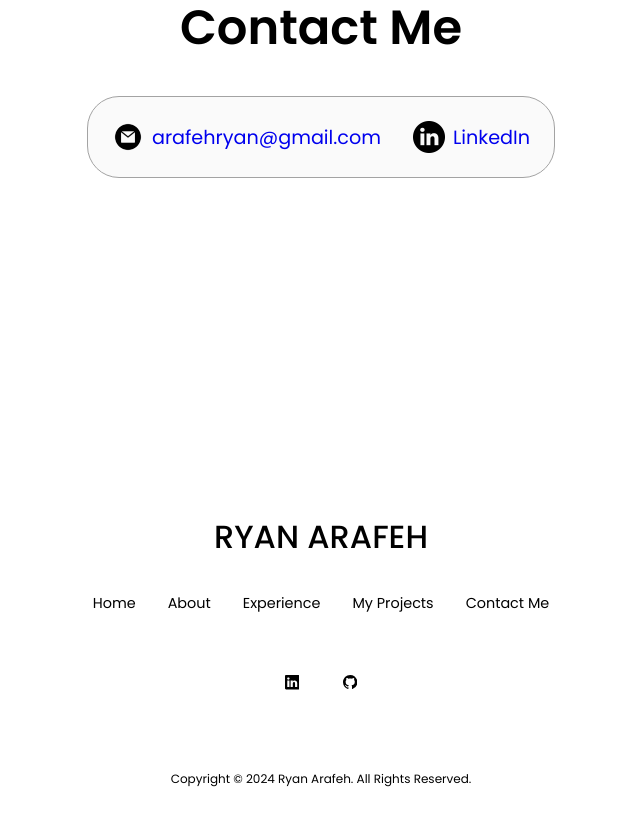
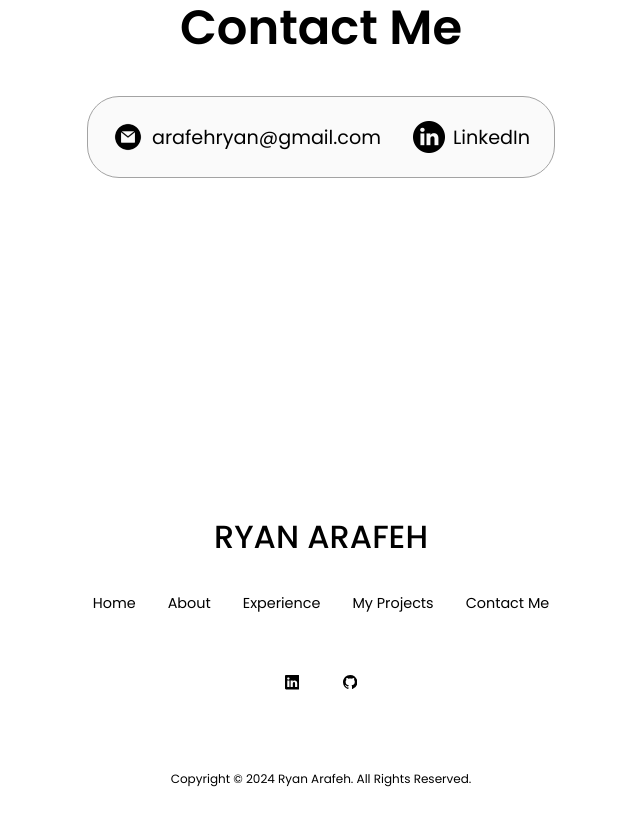
Before and after one commit to issryan/Portfolio, a React (Create React App) app: page / in a window 1280 px wide. Shown: the part 3280-4105 px from the top of the page, without its empty margins (319-959 px from the left). Built offline with nearby package versions, Linux system fonts and the light colour scheme.

Commit message:
modify: contacts links hover effect

```diff
--- a/src/components/contacts/Contacts.jsx
+++ b/src/components/contacts/Contacts.jsx
@@ -17,7 +17,7 @@ const Contacts = () => {
             alt="Email icon"
             className="icon contact-icon email-icon"
           />
-          <p><a href="mailto:arafehryan@gmail.com">arafehryan@gmail.com</a></p>
+          <p><a href="mailto:arafehryan@gmail.com" className='contact-info'>arafehryan@gmail.com</a></p>
         </div>
         <div className="contact-info-container">
           <img
@@ -25,7 +25,7 @@ const Contacts = () => {
             alt="LinkedIn icon"
             className="icon contact-icon"
           />
-          <p><a href="https://www.linkedin.com/in/ryanarafeh">LinkedIn</a></p>
+          <p><a href="https://www.linkedin.com/in/ryanarafeh"className='contact-info'>LinkedIn</a></p>
         </div>
       </div>
     </section>
--- a/src/components/contacts/contacts.css
+++ b/src/components/contacts/contacts.css
@@ -1,22 +1,22 @@
-#contact{
+#contact {
     display: flex;
     justify-content: center;
     flex-direction: column;
     height: 70vh
 }
 
-.contact-info-upper-container{
+.contact-info-upper-container {
     display: flex;
     justify-content: center;
     border-radius: 2rem;
-    border: rgb(53,53,53)0.1rem solid;
-    border-color: rgb(163,163,163);
-    background: rgb(250,250,250);
+    border: rgb(53, 53, 53)0.1rem solid;
+    border-color: rgb(163, 163, 163);
+    background: rgb(250, 250, 250);
     margin: 2rem auto;
     padding: 0.5rem;
 }
 
-.contact-info-container{
+.contact-info-container {
     display: flex;
     align-items: center;
     justify-content: center;
@@ -24,14 +24,29 @@
     margin: 1rem;
 }
 
-.contact-info-container p{
+.contact-info-container p {
     font-size: larger;
 }
 
-.contact-icon{
+.contact-icon {
     cursor: default;
 }
 
-.email-icon{
+.email-icon {
     height: 2.5rem;
+
 }
+
+.contact-info {
+    color: black;
+    text-decoration: none;
+    text-decoration-color: white;
+}
+
+.contact-info:hover {
+    color: grey;
+    text-decoration: underline;
+    text-underline-offset: 1rem;
+    text-decoration-color: rgb(181, 181, 181);
+    transition: ease-in 250ms;
+}
```
